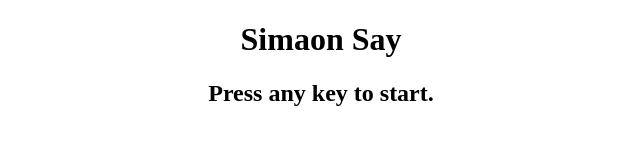
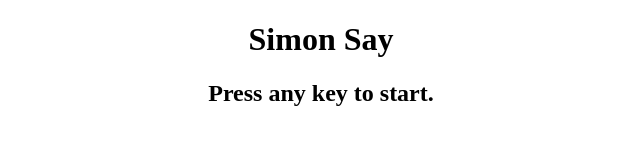
Before and after one commit to Kartik02003/Simon-Say-Game, a plain HTML site: page SSG.html in a window 1280 px wide. Shown: the top 160 px of the page, without its empty margins (319-959 px from the left). Drawn offline with Linux system fonts and the light colour scheme.

Commit message:
Update SSG.html

```diff
--- a/SSG.html
+++ b/SSG.html
@@ -7,7 +7,7 @@
     <link rel="stylesheet" href="SSG.css">
 </head>
 <body>
-    <h1>Simaon Say</h1>
+    <h1>Simon Say</h1>
     <h2>Press any key to start.</h2>
 
     <div class="btn-container">
```
